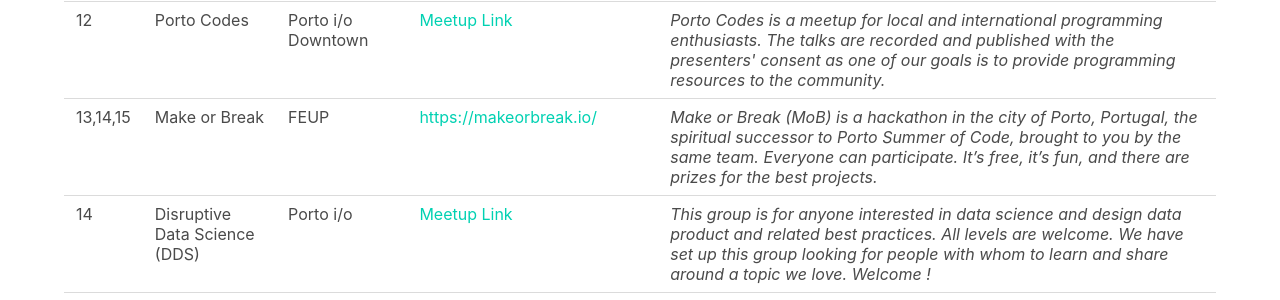
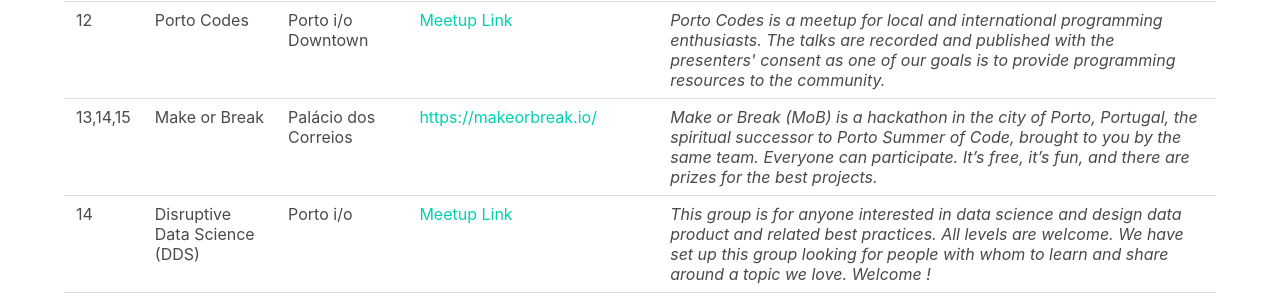
Before and after one commit to DevOpsPorto/devopsporto.github.io, a Jekyll site: the page built from events.html, in a window 1280 px wide and 900 px high, scrolled down 2841 px. Shown: the part 153-453 px from the top of the window. Built offline with Jekyll 4.4.1, drawn with Linux system fonts in a browser that asks for light colours.

Commit message:
Update location of Make or Break

```diff
--- a/events.html
+++ b/events.html
@@ -301,7 +301,7 @@
         <tr>
             <td>13,14,15</td>
             <td>Make or Break</td>
-            <td>FEUP</td>
+            <td>Palácio dos Correios</td>
             <td>
                 <a href="https://makeorbreak.io/" target="_blank">https://makeorbreak.io/</a>
             </td>
```
